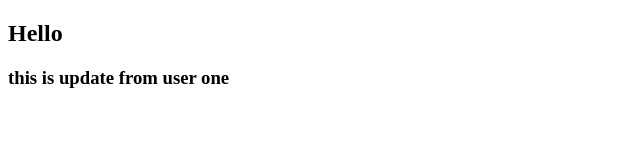
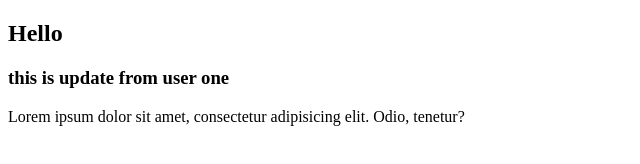
Before and after one commit to Hasinur3813/github-collaboration-practice, a plain HTML site: page index.html in a window 1280 px wide. Shown: the whole page, without its empty margins (0-640 px from the left). Drawn offline with Linux system fonts and the light colour scheme.

Commit message:
added a div from userOne

```diff
--- a/index.html
+++ b/index.html
@@ -8,5 +8,11 @@
   <body>
     <h2>Hello</h2>
     <h3>this is update from user one</h3>
+
+    <div>
+      <p>
+        Lorem ipsum dolor sit amet, consectetur adipisicing elit. Odio, tenetur?
+      </p>
+    </div>
   </body>
 </html>
```
